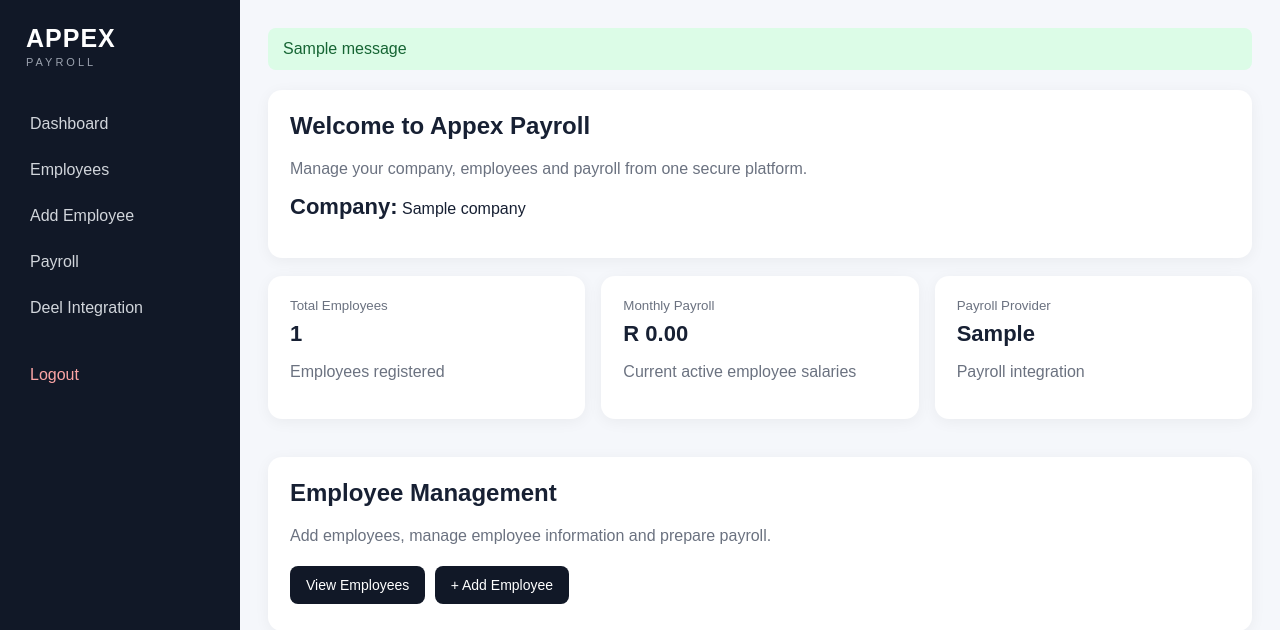
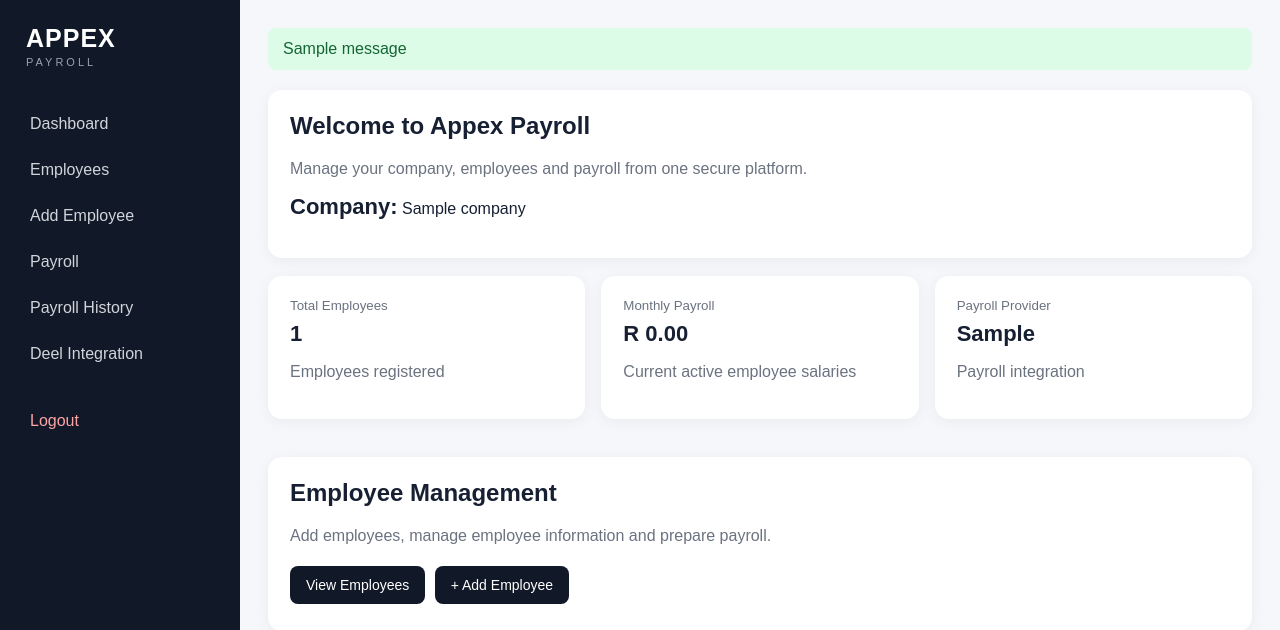
Before and after one commit to Dibola880/Appex---payroll-, a Flask app: page / in a window 1280 px wide. Shown: the top 630 px of the page. Run offline with Flask 3, Linux system fonts and the light colour scheme; the visitor is signed in with stand-in values (Sample User, id 1); tables that the repository leaves empty hold one stand-in row (values such as "Sample post"); one stand-in notice (Sample message) is shown.

Commit message:
Update base.html

```diff
--- a/app/templates/base.html
+++ b/app/templates/base.html
@@ -1,79 +1,156 @@
 <!DOCTYPE html>
 <html lang="en">
+
 <head>
+
     <meta charset="UTF-8">
-    <meta name="viewport" content="width=device-width, initial-scale=1.0">
 
-    <title>{% block title %}Appex Payroll{% endblock %}</title>
+    <meta
+        name="viewport"
+        content="width=device-width, initial-scale=1.0"
+    >
+
+    <title>
+        {% block title %}
+        Appex Payroll
+        {% endblock %}
+    </title>
 
     <link
         rel="stylesheet"
         href="{{ url_for('static', filename='style.css') }}"
     >
+
 </head>
+
 
 <body>
 
 <div class="app-layout">
 
+
+    <!-- ========================================================
+         SIDEBAR
+    ========================================================= -->
+
     <aside class="sidebar">
 
         <div class="brand">
+
             <h2>APPEX</h2>
+
             <span>PAYROLL</span>
+
         </div>
+
 
         <nav>
 
             {% if current_user %}
 
+
+                <!-- ================================================
+                     EMPLOYER / ADMIN MENU
+                ================================================= -->
+
                 {% if current_user.role in ["employer", "admin"] %}
 
-                    <a href="{{ url_for('main.dashboard') }}">
+                    <a
+                        href="{{ url_for('main.dashboard') }}"
+                    >
                         Dashboard
                     </a>
 
-                    <a href="{{ url_for('main.employees') }}">
+
+                    <a
+                        href="{{ url_for('main.employees') }}"
+                    >
                         Employees
                     </a>
 
-                    <a href="{{ url_for('main.new_employee') }}">
+
+                    <a
+                        href="{{ url_for('main.new_employee') }}"
+                    >
                         Add Employee
                     </a>
 
-                    <a href="{{ url_for('main.payroll') }}">
+
+                    <a
+                        href="{{ url_for('main.payroll') }}"
+                    >
                         Payroll
                     </a>
 
-                    <a href="{{ url_for('main.integration') }}">
+
+                    <a
+                        href="{{ url_for('main.payroll_history') }}"
+                    >
+                        Payroll History
+                    </a>
+
+
+                    <a
+                        href="{{ url_for('main.integration') }}"
+                    >
                         Deel Integration
                     </a>
 
+
+                <!-- ================================================
+                     EMPLOYEE MENU
+                ================================================= -->
+
                 {% elif current_user.role == "employee" %}
 
-                    <a href="{{ url_for('main.employee_dashboard') }}">
+                    <a
+                        href="{{ url_for('main.employee_dashboard') }}"
+                    >
                         Employee Dashboard
                     </a>
 
-                    <a href="{{ url_for('main.my_payslips') }}">
+
+                    <a
+                        href="{{ url_for('main.my_payslips') }}"
+                    >
                         My Payslips
                     </a>
 
                 {% endif %}
 
-                <a href="{{ url_for('main.logout') }}" class="logout-link">
+
+                <!-- ================================================
+                     LOGOUT
+                ================================================= -->
+
+                <a
+                    href="{{ url_for('main.logout') }}"
+                    class="logout-link"
+                >
                     Logout
                 </a>
 
+
             {% else %}
 
-                <a href="{{ url_for('main.login') }}">
+
+                <!-- ================================================
+                     PUBLIC MENU
+                ================================================= -->
+
+                <a
+                    href="{{ url_for('main.login') }}"
+                >
                     Login
                 </a>
 
-                <a href="{{ url_for('main.register') }}">
+
+                <a
+                    href="{{ url_for('main.register') }}"
+                >
                     Register
                 </a>
+
 
             {% endif %}
 
@@ -82,9 +159,18 @@
     </aside>
 
 
+    <!-- ========================================================
+         MAIN CONTENT
+    ========================================================= -->
+
     <main class="main-content">
 
-        {% with messages = get_flashed_messages(with_categories=true) %}
+
+        <!-- Flash Messages -->
+
+        {% with messages = get_flashed_messages(
+            with_categories=true
+        ) %}
 
             {% if messages %}
 
@@ -93,7 +179,9 @@
                     {% for category, message in messages %}
 
                         <div class="flash {{ category }}">
+
                             {{ message }}
+
                         </div>
 
                     {% endfor %}
@@ -105,13 +193,17 @@
         {% endwith %}
 
 
+        <!-- Page Content -->
+
         {% block content %}
 
         {% endblock %}
+
 
     </main>
 
 </div>
 
 </body>
+
 </html>
```
